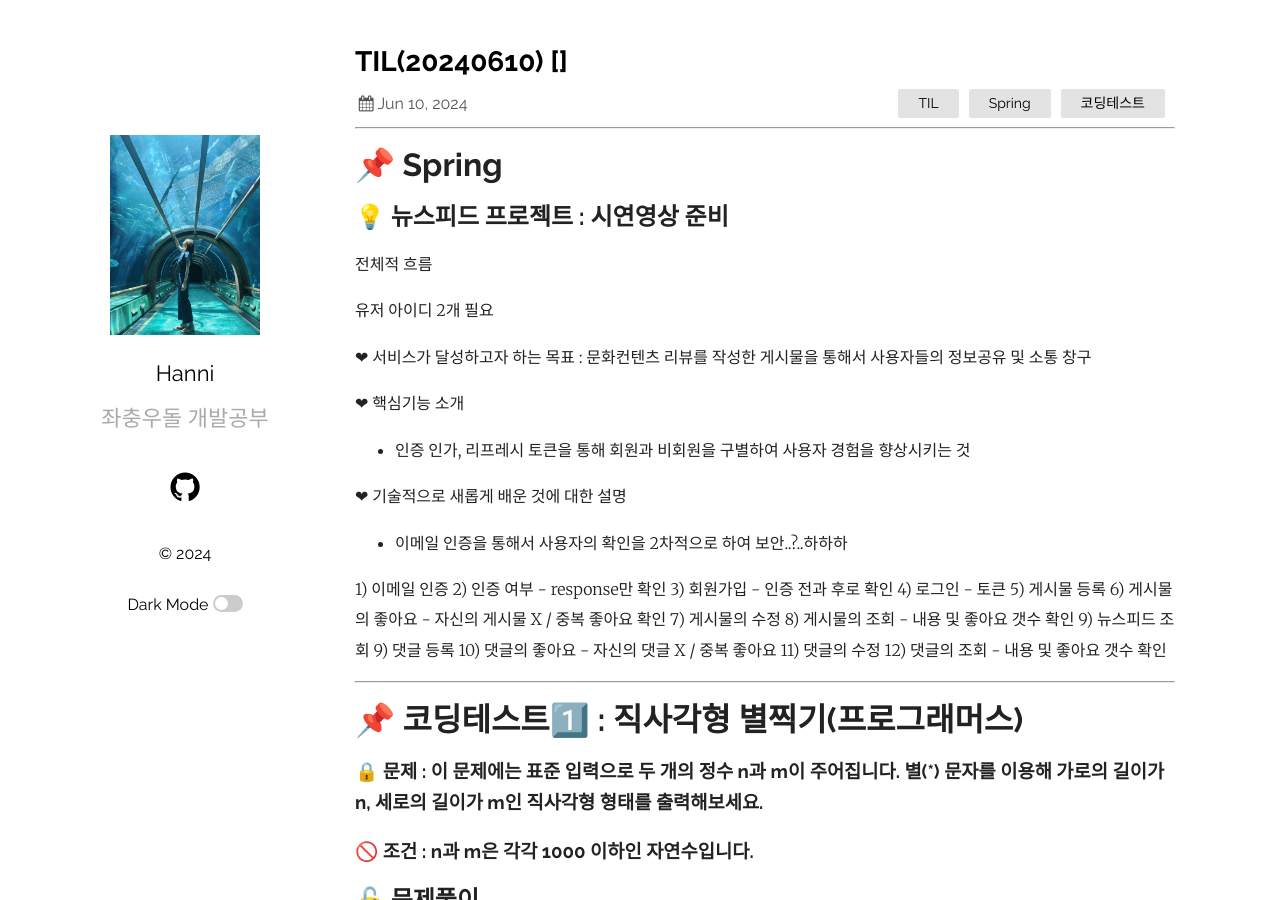
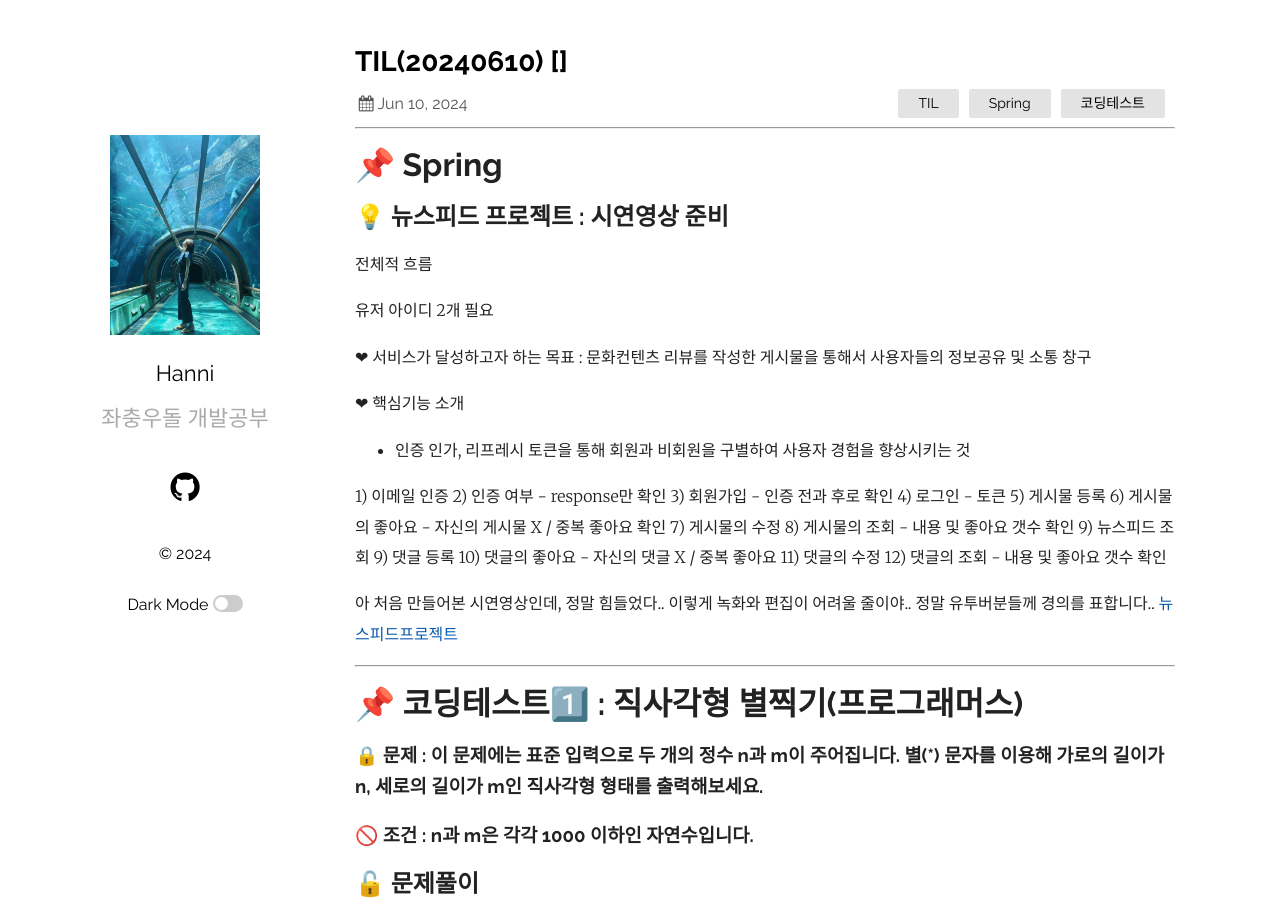
Before and after one commit to HaejungHan/HaejungHan.previous.blog, a Jekyll site: the page built from _posts/2024-06-10-뉴스피드프로젝트 시연연상.markdown, in a window 1280 px wide and 900 px high. Built offline with Jekyll 4.4.1, drawn with Linux system fonts in a browser that asks for light colours.

Commit message:
20240610

```diff
--- a/_posts/2024-06-10-.markdown
+++ b/_posts/2024-06-10-뉴스피드프로젝트 시연연상.markdown
@@ -20,8 +20,6 @@ categories: TIL Spring 코딩테스트
 ❤ 핵심기능 소개
 - 인증 인가, 리프레시 토큰을 통해 회원과 비회원을 구별하여 사용자 경험을 향상시키는 것
 
-❤ 기술적으로 새롭게 배운 것에 대한 설명
-- 이메일 인증을 통해서 사용자의 확인을 2차적으로 하여 보안..?..하하하
 
 1) 이메일 인증
 2) 인증 여부 - response만 확인
@@ -37,9 +35,15 @@ categories: TIL Spring 코딩테스트
 11) 댓글의 수정
 12) 댓글의 조회 - 내용 및 좋아요 갯수 확인
 
+아 처음 만들어본 시연영상인데, 정말 힘들었다..
+이렇게 녹화와 편집이 어려울 줄이야..
+정말 유투버분들께 경의를 표합니다..
+[뉴스피드프로젝트](https://youtu.be/sUE9HuL3H9A)
+
 ---------------------------------------------------------------------
 
 # 📌 코딩테스트1️⃣ : 직사각형 별찍기(프로그래머스)
+
 
 ### 🔒 문제 : 이 문제에는 표준 입력으로 두 개의 정수 n과 m이 주어집니다. 별(*) 문자를 이용해 가로의 길이가 n, 세로의 길이가 m인 직사각형 형태를 출력해보세요.
 
```
